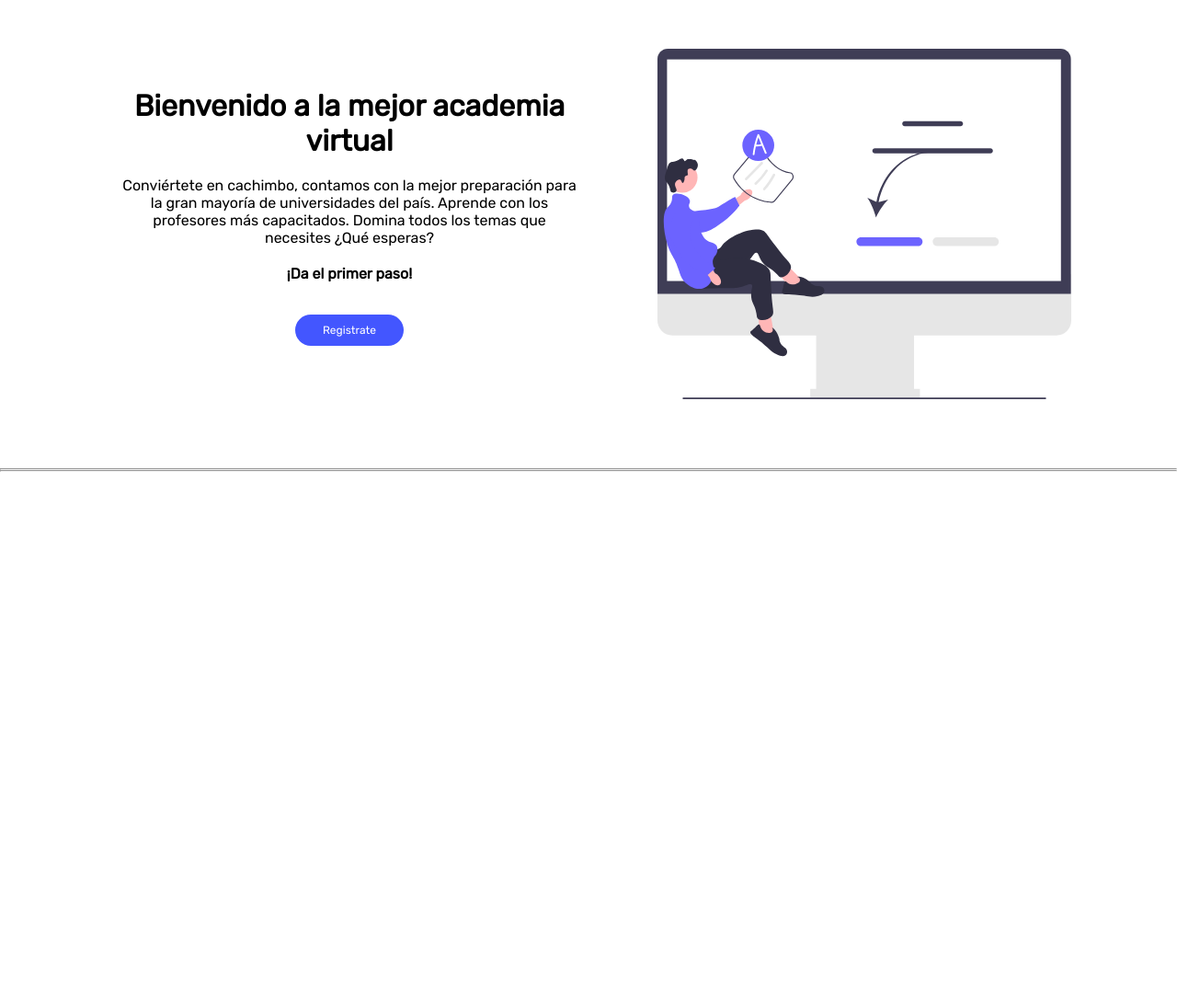
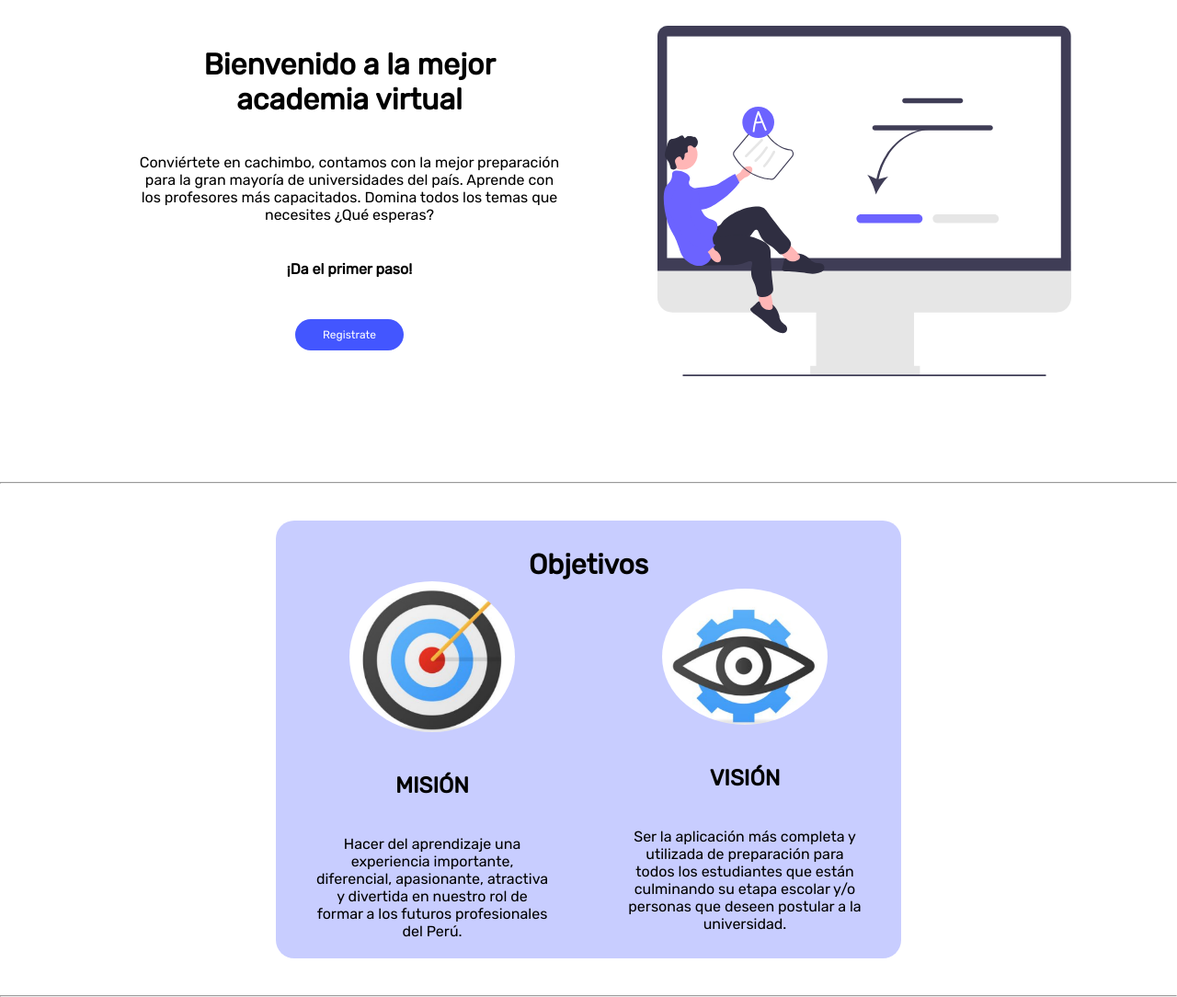
Before and after one commit to Erick832/TechAcademy-landing-page, a plain HTML site: page index.html in a window 1280 px wide. Shown: the part 87-1171 px from the top of the page at 92% size. Before the commit the page ends 800 px from the top, so only its background shows below. Drawn offline with Linux system fonts and the light colour scheme.

Commit message:
creacion de la seccion objetivos

```diff
--- a/index.html
+++ b/index.html
@@ -40,9 +40,26 @@
       <img class="img-1" src="images/img-1.svg" alt="" />
     </main>
     <hr />
-    <!-- <section class="section-objetives">
-      <div class="div-objetives">das</div>
-    </section> -->
+    <section class="section-objetives">
+      <h2 class="titulo">Objetivos</h2>
+      <div class="div-objetives">
+        <div class="div-mision">
+          <img class="img-mision" src="images/img-mision.png" alt="mision" />
+          <h1>MISIÓN</h1>
+
+          <p>Hacer del aprendizaje una experiencia importante, diferencial, apasionante, atractiva y divertida en nuestro rol de formar a los futuros profesionales del Perú.</p>
+        </div>
+        <div class="div-vision">
+          <img class="img-vision" src="images/img-vision.png" alt="vision" />
+
+          <h1>VISIÓN</h1>
+          <p>
+            Ser la aplicación más completa y utilizada de preparación para todos los estudiantes que están culminando su etapa escolar y/o personas que deseen postular a la
+            universidad.
+          </p>
+        </div>
+      </div>
+    </section>
     <hr />
   </body>
 </html>
--- a/style/style.css
+++ b/style/style.css
@@ -6,7 +6,6 @@
 }
 body {
   background-color: white;
-  /* background: -webkit-linear-gradient(left, red, yellow, blue); */
 }
 a {
   font-family: "Rubik", sans-serif;
@@ -15,6 +14,8 @@ a {
   color: #fff;
 }
 header {
+  position: fixed;
+  width: 100%;
   height: 65px;
   display: flex;
   justify-content: flex-end;
@@ -58,7 +59,7 @@ header {
 }
 .material-icons {
   position: fixed;
-  left: 535px;
+  left: 515px;
   top: 20px;
   color: gray;
 }
@@ -68,11 +69,13 @@ header {
   margin: 0 10px;
 }
 .home,
-.section-objetives {
-  padding: 50px;
+.div-objetives {
   display: flex;
   justify-content: center;
   align-items: center;
+}
+.home {
+  padding: 90px 20px;
 }
 .div-home {
   width: 500px;
@@ -85,12 +88,12 @@ header {
   justify-content: center;
   align-items: center;
 }
-.div-home h1,
+h1,
 p {
   font-family: "Rubik", sans-serif;
   color: #000;
   text-align: center;
-  padding: 10px 0px;
+  padding: 20px;
 }
 button {
   color: #fff;
@@ -106,6 +109,27 @@ button:hover {
   font-size: 14px;
   font-weight: bold;
 }
-.div-objetives {
-  background-color: red;
+.section-objetives {
+  margin: 40px 300px;
+  border-radius: 20px;
+  background-color: #c8cdff;
 }
+.titulo {
+  padding-top: 30px;
+  text-align: center;
+  font-family: "Rubik", sans-serif;
+  color: #000;
+  font-weight: bold;
+  font-size: 30px;
+}
+.div-vision,
+.div-mision {
+  margin: 0 20px;
+}
+.img-mision,
+.img-vision {
+  /* margin: auto; */
+  width: 180px;
+  margin: 0 60px 20px;
+  border-radius: 100%;
+}
```
Also changed, not shown: images/img-mision.png (added), images/img-vision.png (added).
